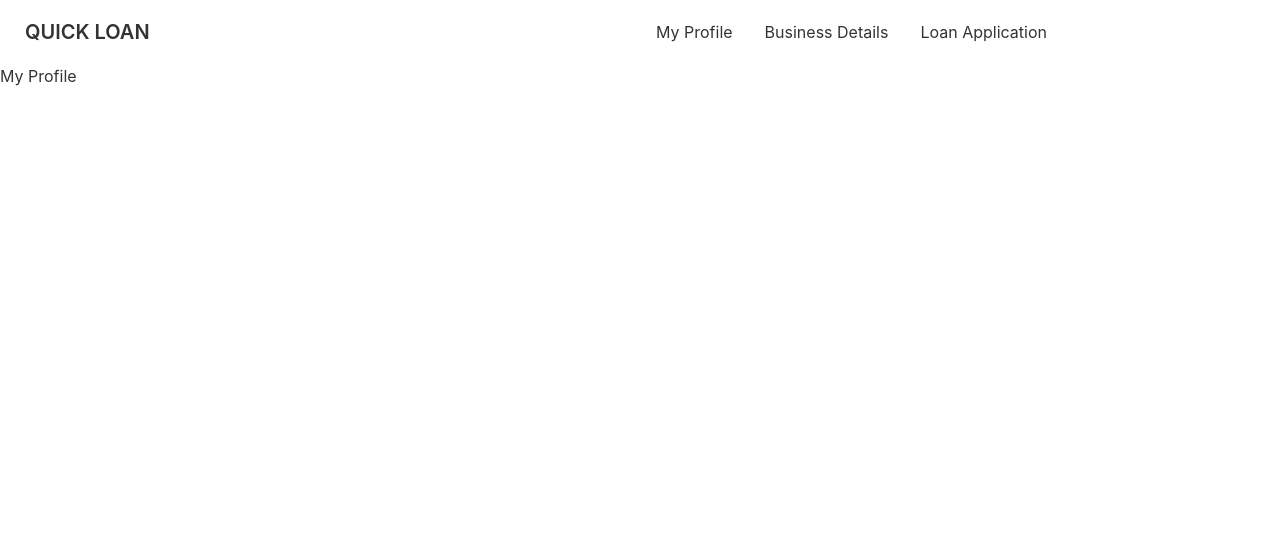
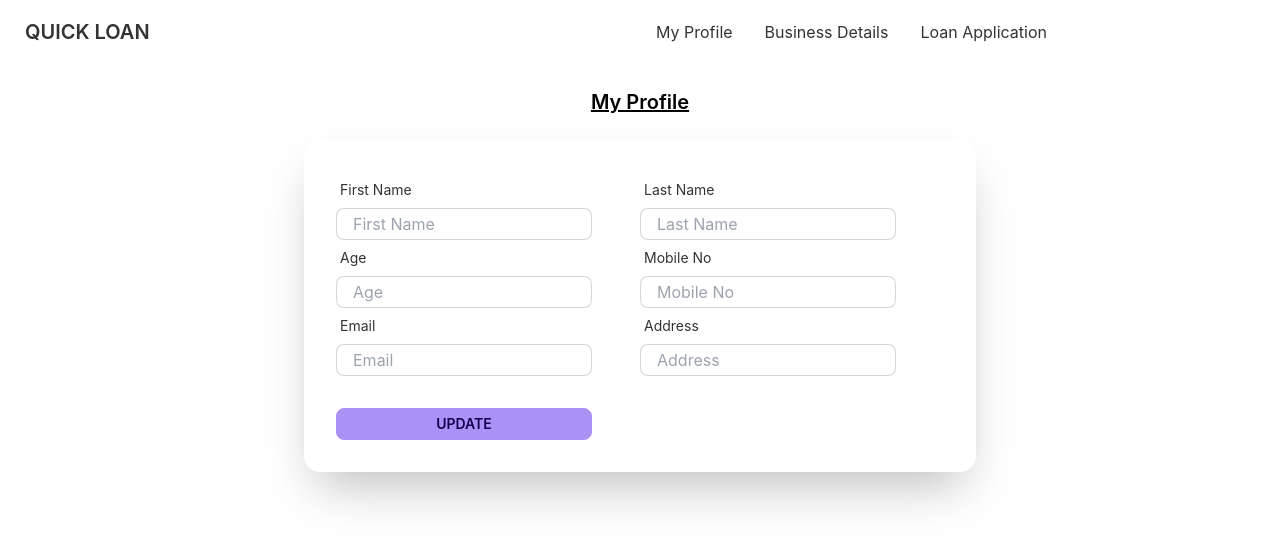
Before and after one commit to Ety-Biswangri/loan-application-site, a React (Create React App) app: page /myProfile in a window 1280 px wide. Shown: the top 544 px of the page. Built offline with nearby package versions, Linux system fonts and the light colour scheme.

Commit message:
my profile form design done

```diff
--- a/src/App.js
+++ b/src/App.js
@@ -17,7 +17,6 @@ function App() {
         <Route path='/businessDetails' element={<BusinessDetails></BusinessDetails>}></Route>
         <Route path='/loanApplication' element={<LoanApplication></LoanApplication>}></Route>
       </Routes>
-
     </div>
   );
 }
--- a/src/components/MyProfile/MyProfile.js
+++ b/src/components/MyProfile/MyProfile.js
@@ -3,7 +3,64 @@ import React from 'react';
 const MyProfile = () => {
     return (
         <div>
-            <h2>My Profile</h2>
+            <h2 className='text-black text-xl text-center mb-6 mt-6 underline font-semibold'>My Profile</h2>
+
+            <div class="card flex-shrink-0 max-w-xs lg:w-full lg:max-w-2xl mx-auto shadow-2xl bg-base-100">
+                <div class="card-body w-full">
+                    <div className='lg:grid grid-cols-2'>
+                        {/* first name */}
+                        <div class="form-control">
+                            <label class="label">
+                                <span class="label-text">First Name</span>
+                            </label>
+                            <input type="text" placeholder="First Name" class="input input-bordered h-8 w-64" />
+                        </div>
+
+                        {/* last name */}
+                        <div class="form-control">
+                            <label class="label">
+                                <span class="label-text">Last Name</span>
+                            </label>
+                            <input type="text" placeholder="Last Name" class="input input-bordered h-8 w-64" />
+                        </div>
+
+                        {/* age */}
+                        <div class="form-control">
+                            <label class="label">
+                                <span class="label-text">Age</span>
+                            </label>
+                            <input type="number" placeholder="Age" class="input input-bordered h-8 w-64" />
+                        </div>
+
+                        {/* mobile */}
+                        <div class="form-control">
+                            <label class="label">
+                                <span class="label-text">Mobile No</span>
+                            </label>
+                            <input type="tel" placeholder="Mobile No" class="input input-bordered h-8 w-64" />
+                        </div>
+
+                        {/* email */}
+                        <div class="form-control">
+                            <label class="label">
+                                <span class="label-text">Email</span>
+                            </label>
+                            <input type="email" placeholder="Email" class="input input-bordered h-8 w-64" />
+                        </div>
+
+                        {/* address */}
+                        <div class="form-control">
+                            <label class="label">
+                                <span class="label-text">Address</span>
+                            </label>
+                            <input type="text" placeholder="Address" class="input input-bordered h-8 w-64" />
+                        </div>
+                    </div>
+                    <div class="form-control mt-6">
+                        <button class="btn btn-primary btn-sm w-64">Update</button>
+                    </div>
+                </div>
+            </div>
         </div>
     );
 };
--- a/src/components/Navbar/Navbar.js
+++ b/src/components/Navbar/Navbar.js
@@ -11,7 +11,7 @@ const Navbar = () => {
 
     return (
         <div>
-            <div class="navbar bg-base-100">
+            <div class="navbar bg-base-100 2xl:max-w-full mx-auto sticky top-0 z-50">
                 <div class="navbar-start">
                     <div class="dropdown">
                         <label tabindex="0" class="btn btn-ghost lg:hidden">
```
